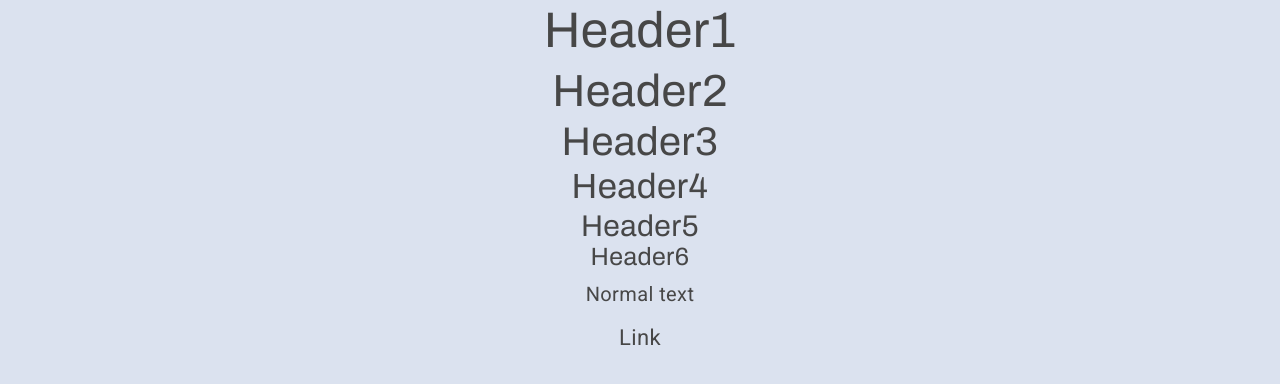
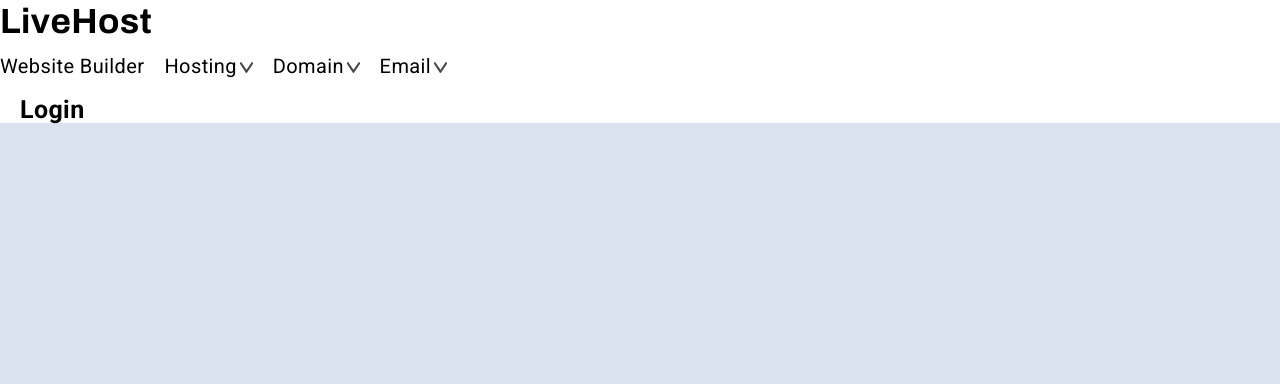
Before and after one commit to Schynol-dev/hosting-provider-template-demo, a React (Create React App) app: page / in a window 1280 px wide. Shown: the top 384 px of the page. Built offline with nearby package versions, Linux system fonts and the light colour scheme.

Commit message:
creating base navigation

```diff
--- a/src/App.js
+++ b/src/App.js
@@ -1,18 +1,13 @@
 import './assets/fonts/fonts.css';
 import './assets/css/main.css';
 
+import Navigation from "./components/Navigation";
+
 function App() {
   return (
-    <div className="App">
-      <h1>Header1</h1>
-      <h2>Header2</h2>
-      <h3>Header3</h3>
-      <h4>Header4</h4>
-      <h5>Header5</h5>
-      <h6>Header6</h6>
-      <p>Normal text</p>
-      <a>Link</a>
-    </div>
+    <>
+      <Navigation />
+    </>
   );
 }
 
--- a/src/assets/css/main.css
+++ b/src/assets/css/main.css
@@ -162,7 +162,6 @@ body, input, textarea, select {
   line-height: 1.5em;
   color: #474747;
   letter-spacing: 0.025em;
-  text-align: center;
 }
 
 h1, h2, h3, h4, h5, h6 {
@@ -218,9 +217,9 @@ em, i {
 a {
   -webkit-transition: color 0.2s ease-in-out;
   transition: color 0.2s ease-in-out;
-  color: #474747;
+  color: inherit;
   font-family: "Roboto", "sans-serif";
-  font-size: 1.375em;
+  font-size: 1.25em;
 }
 
 sub {
@@ -239,6 +238,10 @@ p, ul, ol, dl, table {
   font-size: 1.25em;
   margin-top: 0.5em;
   margin-bottom: 1em;
+}
+
+.bold {
+  font-weight: 700;
 }
 
 .container {
@@ -300,4 +303,26 @@ p, ul, ol, dl, table {
   background-color: #3F72AF;
   color: #f9f7f7;
 }
+
+.menu {
+  background-color: #fff;
+  color: #000;
+}
+
+.nav__item {
+  display: inline-block;
+  margin-left: 1em;
+}
+
+.nav__item:first-child {
+  margin-left: 0;
+}
+
+.nav__dropdown {
+  margin-left: .15em;
+}
+
+.nav__link {
+  cursor: pointer;
+}
 /*# sourceMappingURL=main.css.map */
--- /dev/null
+++ b/src/components/Navigation.jsx
@@ -0,0 +1,26 @@
+import arrow from '../assets/icons/arrow-down.svg'
+
+function Navigation() {
+
+    return (
+        <div className="menu">
+            <div className="menu__logo">
+                <h4 className="menu__name bold">LiveHost</h4>
+            </div>
+            <div className="menu__links">
+                <ul className="nav">
+                    <li className="nav__item">Website Builder</li>
+                    <li className="nav__item">Hosting<img className="nav__dropdown" src={arrow} /></li>
+                    <li className="nav__item">Domain<img className="nav__dropdown" src={arrow} /></li>
+                    <li className="nav__item">Email<img className="nav__dropdown" src={arrow} /></li>
+                </ul>
+                <ul className="nav">
+                    <li className="nav__item"><img className="nav__cart" /></li>
+                    <li className="nav__item"><a className="nav__link bold">Login</a></li>
+                </ul>
+            </div>
+        </div>
+    );
+}
+
+export default Navigation;
--- a/src/scss/base/_typography.scss
+++ b/src/scss/base/_typography.scss
@@ -7,7 +7,6 @@
 		line-height: 1.5em;
 		color: _palette(fg);
 		letter-spacing: 0.025em;
-		text-align: center;
 
 		// @include breakpoint('<=xlarge') {
 		// 	font-size: 15pt;
@@ -80,9 +79,9 @@
 
 	a {
 		@include vendor('transition', 'color #{_duration(transition)} ease-in-out');
-		color: _palette(fg);
+		color: inherit;
 		font-family: _font(family);
-		font-size: 1.375em;
+		font-size: 1.25em;
 	}
 
 	sub {
@@ -102,3 +101,7 @@
 		margin-top: 0.5em;
 		margin-bottom: 1em;
 	}
+
+	.bold {
+		font-weight: _font(weight-bold);
+	}
--- /dev/null
+++ b/src/scss/components/_navigation.scss
@@ -0,0 +1,24 @@
+.menu {
+    background-color: #fff;
+    color: #000;
+}
+
+.nav {
+
+    &__item {
+        display: inline-block;
+        margin-left: 1em;
+
+        &:first-child {
+            margin-left: 0;
+        }
+    }
+
+    &__dropdown {
+        margin-left: .15em;
+    }
+
+    &__link {
+        cursor: pointer;
+    }
+}
--- a/src/scss/main.scss
+++ b/src/scss/main.scss
@@ -23,3 +23,6 @@
 
 @import 'layout/container';
 @import 'layout/wrapper';
+
+// Components
+@import 'components/navigation';
```
Also changed, not shown: src/assets/icons/arrow-down.svg (added), 1 other file (tests, documents, lock files or other folders).
